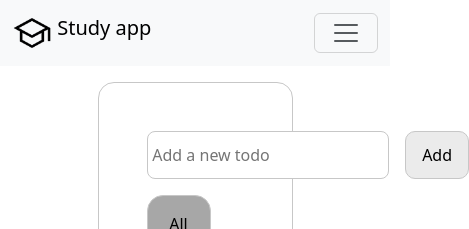
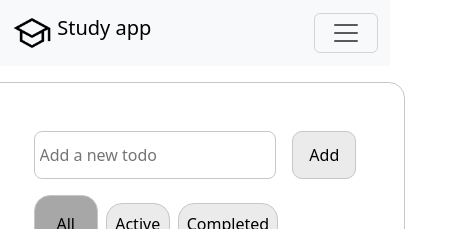
Before and after one commit to Labbgrupp42Dat076/labs, a React (Vite) app in the folder client/: page /todo in a window 390 px wide. Shown: the top 229 px of the page, 469 px wide, since content can reach past the window. Built offline with nearby package versions, Linux system fonts and the light colour scheme; no server answers.

Commit message:
made todopage mobile responsive

```diff
--- a/client/src/pages/TodoPage/TodoPage.css
+++ b/client/src/pages/TodoPage/TodoPage.css
@@ -10,7 +10,7 @@
     border: #c7c7c7 solid 1px;
     border-radius: 1rem;
 
-    width: 50vw;
+    ;
     min-height: 60vh;
 }
 
@@ -40,6 +40,7 @@
     align-items: center;
     gap: 1rem;
 
+    min-width: 20rem;
     width: 100%;
     margin-bottom: 1rem;
 }
@@ -100,6 +101,10 @@ margin-right: .5rem;
     border-radius: .5rem;
 }
 
+.todo-item .todoTitle {
+    max-width: 10ch;
+}
+
 .todo-page .completed {
     text-decoration: line-through;
 }
--- a/client/src/pages/TodoPage/TodoPage.tsx
+++ b/client/src/pages/TodoPage/TodoPage.tsx
@@ -159,7 +159,7 @@ const TodoPage: React.FC = () => {
                             checked={todo.completed}
                             onChange={() => toggleTodo(todo.id)}
                         />
-                        <span onClick={() => toggleTodo(todo.id)}>
+                        <span className='todoTitle' onClick={() => toggleTodo(todo.id)}>
                             {todo.title}
                         </span>
                         <button className='delete-button' onClick={() => deleteTodo(todo.id)}>
```
